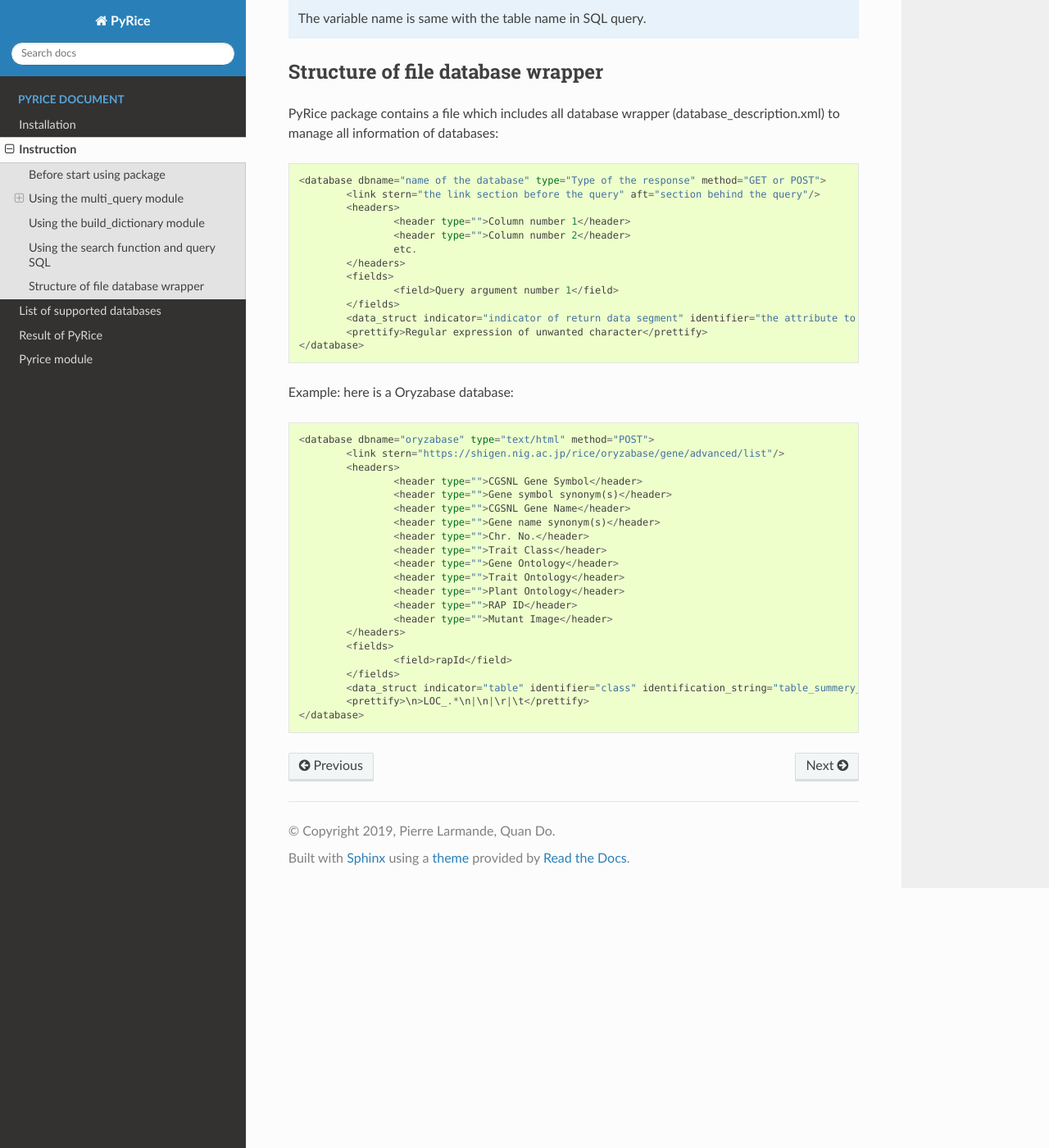
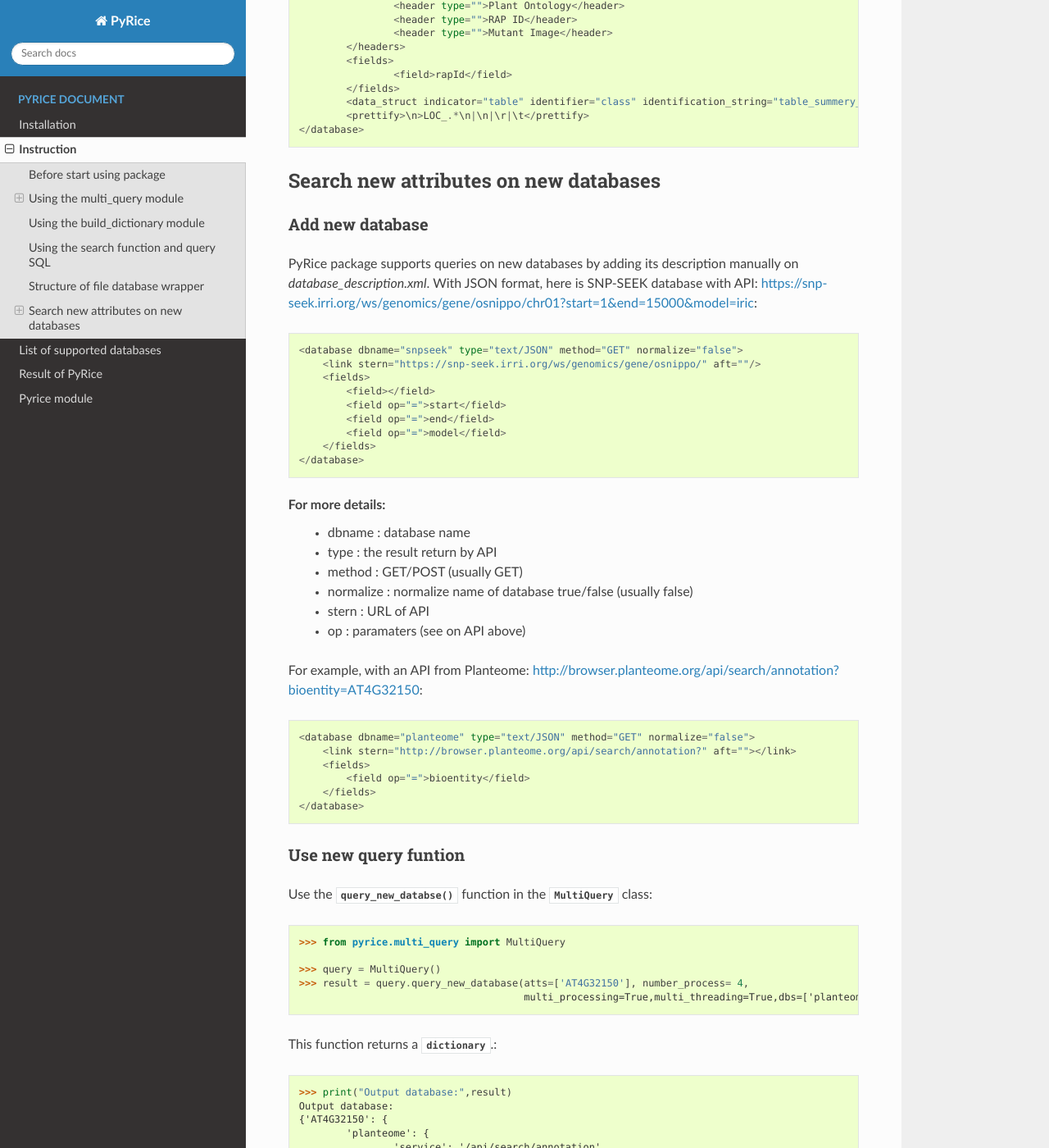
Before and after one commit to SouthGreenPlatform/PyRice, a Sphinx documentation site: the page built from docs/source/pyrice_instruction.rst, in a window 1280 px wide and 1400 px high, scrolled down 4647 px. Shown: the whole window at 82% size. Built offline with Sphinx 7.4.7 and the Read the Docs theme 2.0.0, drawn with Linux system fonts in a browser that asks for light colours; some of the changed text lies outside the part shown.

Commit message:
Add instruction for updating the new databases

```diff
--- a/docs/source/pyrice_instruction.rst
+++ b/docs/source/pyrice_instruction.rst
@@ -252,3 +220,72 @@ Example: here is a Oryzabase database::
 		<data_struct indicator="table" identifier="class" identification_string="table_summery_list table_nowrapTh max_width_element" line_separator="tr" cell_separator="td"/>
 		<prettify>\n>LOC_.*\n|\n|\r|\t</prettify>
 	</database>
+
+Search new attributes on new databases
+--------------------------------------
+
+Add new database
+^^^^^^^^^^^^^^^^^^^
+PyRice package supports queries on new databases by adding its description manually on `database_description.xml`.
+With JSON format, here is SNP-SEEK database with API: https://snp-seek.irri.org/ws/genomics/gene/osnippo/chr01?start=1&end=15000&model=iric::
+
+    <database dbname="snpseek" type="text/JSON" method="GET" normalize="false">
+        <link stern="https://snp-seek.irri.org/ws/genomics/gene/osnippo/" aft=""/>
+        <fields>
+            <field></field>
+            <field op="=">start</field>
+            <field op="=">end</field>
+            <field op="=">model</field>
+        </fields>
+    </database>
+
+For more details:
+    - dbname : database name
+    - type : the result return by API
+    - method : GET/POST (usually GET)
+    - normalize : normalize name of database true/false (usually false)
+    - stern : URL of API
+    - op : paramaters (see on API above)
+
+For example, with an API from Planteome: http://browser.planteome.org/api/search/annotation?bioentity=AT4G32150::
+
+    <database dbname="planteome" type="text/JSON" method="GET" normalize="false">
+        <link stern="http://browser.planteome.org/api/search/annotation?" aft=""></link>
+        <fields>
+            <field op="=">bioentity</field>
+        </fields>
+    </database>
+
+Use new query funtion
+^^^^^^^^^^^^^^^^^^^^^
+Use the :py:func:`~pyrice.multi_query.MultiQuery.query_new_databse` function in the :py:class:`~pyrice.multi_query.MultiQuery` class::
+
+	>>> from pyrice.multi_query import MultiQuery
+
+	>>> query = MultiQuery()
+	>>> result = query.query_new_database(atts=['AT4G32150'], number_process= 4,
+	                                      multi_processing=True,multi_threading=True,dbs=['planteome'])
+
+
+This function returns a :py:class:`dictionary`.::
+
+	>>> print("Output database:",result)
+	Output database:
+	{'AT4G32150': {
+		'planteome': {
+			'service': '/api/search/annotation',
+			'status': 'success.',
+			'arguments': '{}',
+			'comments': ['Results found for: annotation; queries: ; filters: '],
+			'data': [{...}]
+			...},
+	    ...}
+	}
+
+To save the result, package uses the :py:func:`~pyrice.multi_query.MultiQuery.save` function in the :py:class:`~pyrice.multi_query.MultiQuery` with different types of file html, pkl, json, csv.::
+
+	>>> query.save(result, save_path="./result/",
+	               format=["csv", "html", "json", "pkl"], hyper_link=False)
+
+.. note::   With APIs return results with HTML and Javascript format, it might have some problems due to the difference of GUI (Javascript) or tag (HTML).
+            So, we are working to simplize the package on those two formats to make it easier for updating new databases.
```
Also changed, not shown: other parts of docs/source/pyrice_instruction.rst (+0 -32 lines), 11 other files.
